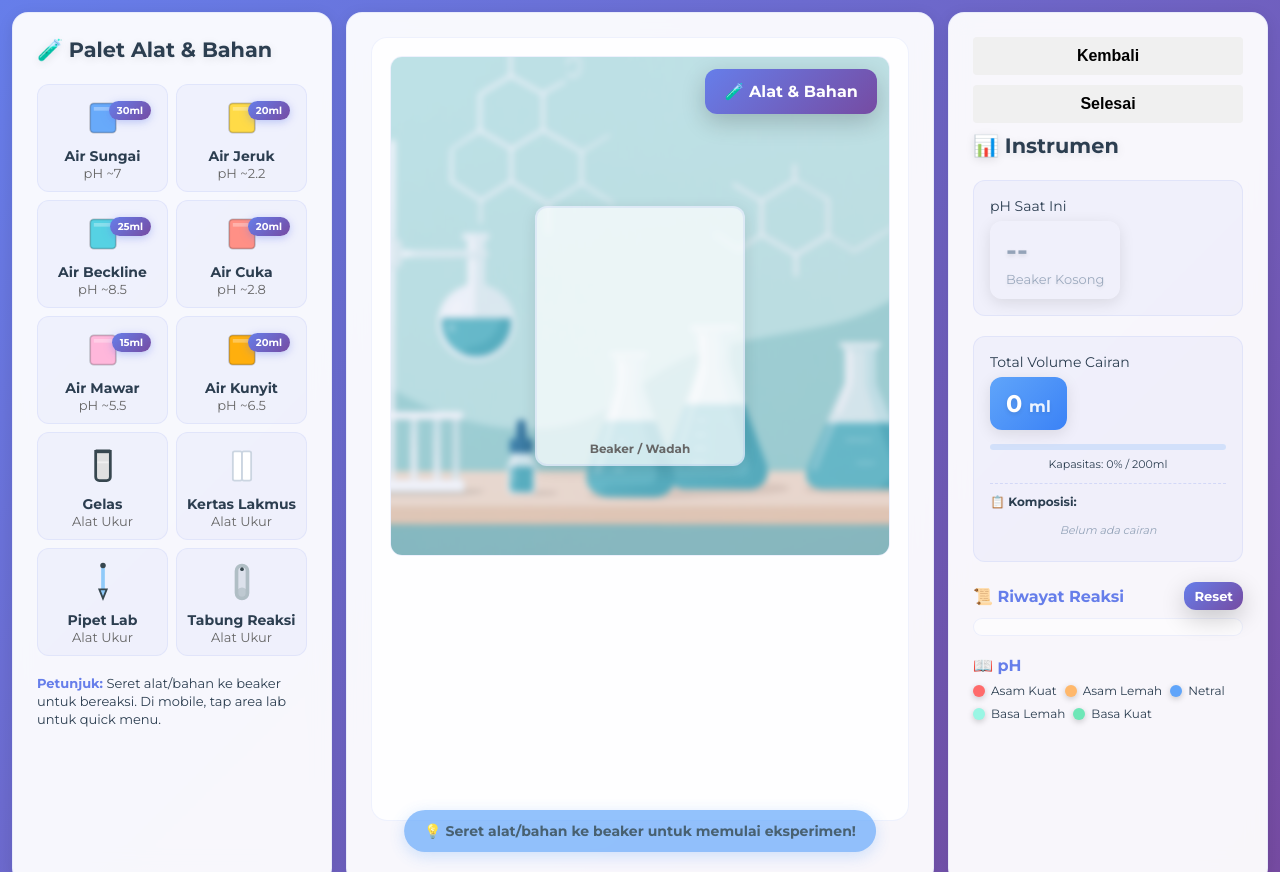
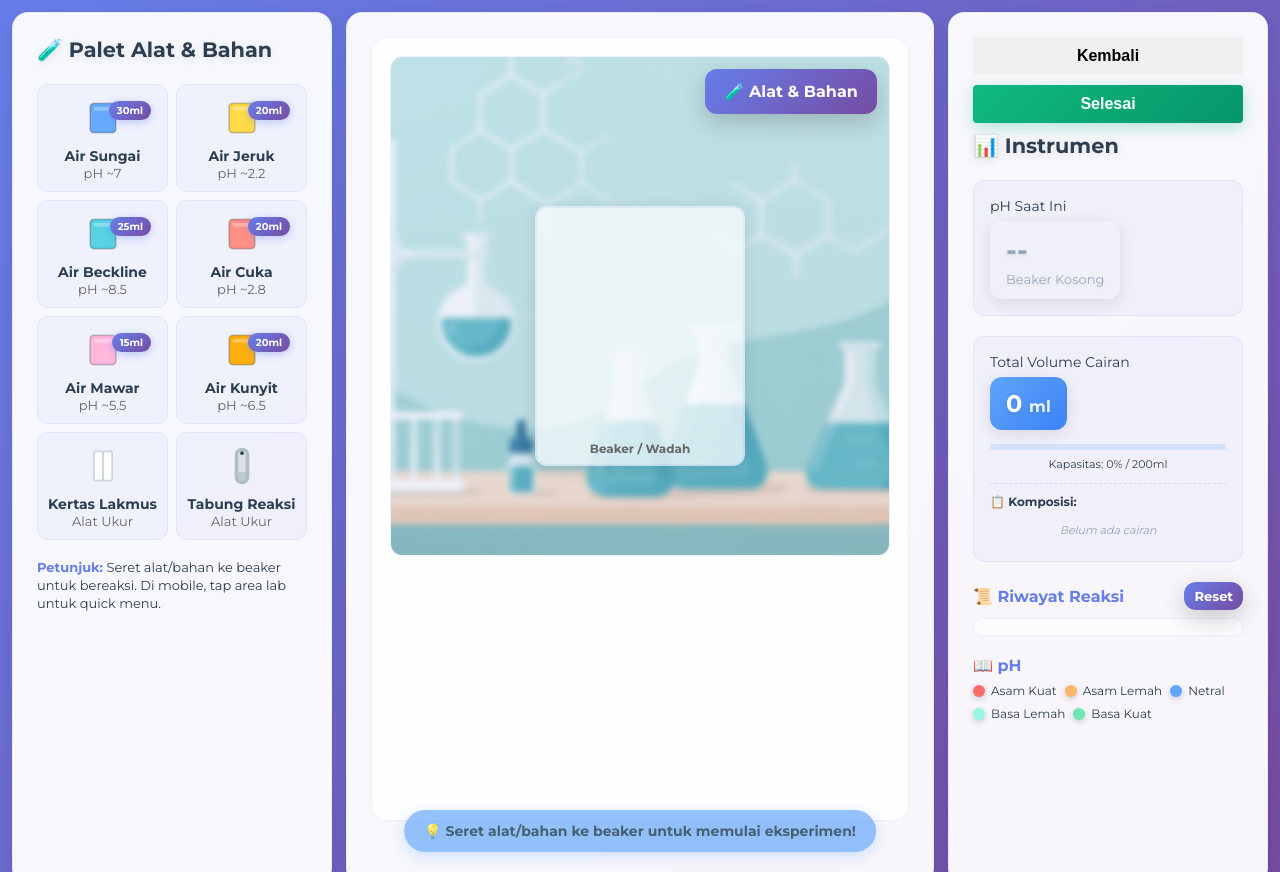
Before and after one commit to BintangPrasetyo95/edulab, a PHP site: page /praktikum.html in a window 1280 px wide. Run offline with PHP 8.4, Linux system fonts and the light colour scheme.

Commit message:
Remove Unnecessary tools, Post Test Button

```diff
--- a/assets/praktikum.css
+++ b/assets/praktikum.css
@@ -93,6 +93,17 @@ button {
 
 button:hover {
     background-color: #e0e0e0;
+}
+
+#selesaiBtn {
+    background: linear-gradient(135deg, #10b981, #059669);
+    color: white;
+    box-shadow: 0 4px 15px rgba(16, 185, 129, 0.3);
+}
+
+#selesaiBtn:hover {
+    background: linear-gradient(135deg, #059669, #047857);
+    box-shadow: 0 6px 20px rgba(16, 185, 129, 0.4);
 }
 
 .panel {
--- a/assets/praktikum.js
+++ b/assets/praktikum.js
@@ -9,9 +9,7 @@ const itemsData = [
     { id: 'turmeric', name: 'Air Kunyit', type: 'reagent', pH: 6.5, color: '#ffab00', vol: 20 },
 
     // ALAT (Tools)
-    { id: 'beaker', name: 'Gelas', type: 'tool', mode: 'container', color: '#e0e0e0' },
     { id: 'litmus', name: 'Kertas Lakmus', type: 'tool', mode: 'paper', color: '#ffffff' },
-    { id: 'pipette', name: 'Pipet Lab', type: 'tool', mode: 'pipette', color: '#90caf9' },
     { id: 'testtube', name: 'Tabung Reaksi', type: 'tool', mode: 'tube', color: '#b0bec5' },
 ];
 
@@ -74,24 +72,6 @@ function getIconSVG(item) {
         return `<svg width="44" height="44" viewBox="0 0 24 24">
       <rect x="7" y="4" width="5" height="16" rx="1" fill="#ffffff" stroke="#cbd5e1" stroke-width="1"/>
       <rect x="12" y="4" width="5" height="16" rx="1" fill="#ffffff" stroke="#cbd5e1" stroke-width="1"/>
-    </svg>`
-    }
-
-    // Icon untuk Gelas/Beaker
-    if (item.id === 'beaker') {
-        return `<svg width="44" height="44" viewBox="0 0 24 24">
-      <path d="M8 4h8v14a2 2 0 01-2 2h-4a2 2 0 01-2-2V4z" fill="${item.color}" stroke="#37474f" stroke-width="1.5"/>
-      <line x1="8" y1="4" x2="16" y2="4" stroke="#37474f" stroke-width="2"/>
-      <path d="M9 10h6" stroke="rgba(255,255,255,0.5)" stroke-width="1"/>
-    </svg>`
-    }
-
-    // Icon untuk Pipet
-    if (item.id === 'pipette') {
-        return `<svg width="44" height="44" viewBox="0 0 24 24">
-      <line x1="12" y1="3" x2="12" y2="16" stroke="${item.color}" stroke-width="2" stroke-linecap="round"/>
-      <circle cx="12" cy="3" r="1.5" fill="#37474f"/>
-      <path d="M10 16l2 5 2-5z" fill="${item.color}" stroke="#37474f" stroke-width="1"/>
     </svg>`
     }
 
@@ -315,45 +295,6 @@ function onDropIntoBeaker(item) {
 
         logEvent(`<span style="color:${color}">🧪</span> Kertas lakmus: <strong style="color:${color}">${result}</strong> (pH ${currentPH.toFixed(2)})`);
         flashMessage(`Kertas lakmus: ${result}`);
-
-    } else if (item.id === 'beaker') {
-        // Gelas: Buat wadah tambahan
-        if (document.querySelectorAll('.beaker').length >= 3) {
-            flashMessage('❌ Maksimal 3 beaker di bench!');
-            return;
-        }
-
-        const newBeaker = createExtraBeaker();
-        bench.appendChild(newBeaker);
-        logEvent(`<span style="color:#90caf9">🥤</span> <strong>Gelas baru</strong> ditambahkan ke bench`);
-        flashMessage('✔ Gelas baru siap digunakan!');
-
-    } else if (item.id === 'pipette') {
-        // Pipet: Transfer cairan
-        const currentPH = computePH(true);
-
-        if (currentPH === null) {
-            logEvent(`<span style="color:#94a3b8">⚠️</span> Pipet: <strong>Tidak ada cairan untuk ditransfer</strong>`);
-            flashMessage(`Beaker kosong - tidak ada yang bisa dipindahkan`);
-            return;
-        }
-
-        if (state.contents.length === 0) {
-            flashMessage('❌ Tidak ada cairan untuk ditransfer');
-            return;
-        }
-
-        // Ambil 5ml dari cairan terakhir
-        const lastContent = state.contents[state.contents.length - 1];
-        if (lastContent.vol > 5) {
-            lastContent.vol -= 5;
-            logEvent(`<span style="color:#90caf9">💧</span> Pipet: <strong>5ml ${itemsData.find(x => x.id === lastContent.id)?.name}</strong> ditransfer`);
-            flashMessage(`💧 5ml ditransfer dengan pipet`);
-            updateBeakerAppearance();
-            computePH();
-        } else {
-            flashMessage('❌ Volume terlalu sedikit untuk ditransfer');
-        }
 
     } else if (item.id === 'testtube') {
         // Tabung Reaksi: Uji skala kecil
@@ -762,64 +703,6 @@ function showHelpTooltip() {
     setTimeout(() => tooltip.remove(), 8000);
 }
 
-function createExtraBeaker() {
-    const newBeaker = document.createElement('div');
-    newBeaker.className = 'beaker';
-    newBeaker.style.position = 'absolute';
-    newBeaker.style.left = Math.random() * 60 + 20 + '%';
-    newBeaker.style.top = Math.random() * 40 + 30 + '%';
-    newBeaker.style.width = '150px';
-    newBeaker.style.height = '200px';
-    newBeaker.style.cursor = 'move';
-
-    newBeaker.innerHTML = `
-                <div class="liquid" style="background:transparent; height:0%"></div>
-                <div class="label">Gelas Ekstra</div>
-            `;
-
-    // Buat draggable untuk reposisi
-    makeBeakerDraggable(newBeaker);
-
-    return newBeaker;
-}
-
-// Fungsi untuk membuat beaker bisa di-drag
-function makeBeakerDraggable(beakerEl) {
-    let isDragging = false;
-    let offsetX, offsetY;
-
-    beakerEl.addEventListener('pointerdown', (e) => {
-        if (e.target === beakerEl || e.target.classList.contains('label')) {
-            isDragging = true;
-            const rect = beakerEl.getBoundingClientRect();
-            offsetX = e.clientX - rect.left;
-            offsetY = e.clientY - rect.top;
-            beakerEl.style.cursor = 'grabbing';
-        }
-    });
-
-    document.addEventListener('pointermove', (e) => {
-        if (!isDragging) return;
-        const benchRect = bench.getBoundingClientRect();
-        let newX = e.clientX - benchRect.left - offsetX;
-        let newY = e.clientY - benchRect.top - offsetY;
-
-        // Batas agar tidak keluar bench
-        newX = Math.max(0, Math.min(newX, benchRect.width - beakerEl.offsetWidth));
-        newY = Math.max(0, Math.min(newY, benchRect.height - beakerEl.offsetHeight));
-
-        beakerEl.style.left = newX + 'px';
-        beakerEl.style.top = newY + 'px';
-    });
-
-    document.addEventListener('pointerup', () => {
-        if (isDragging) {
-            isDragging = false;
-            beakerEl.style.cursor = 'move';
-        }
-    });
-}
-
 // Animasi tabung reaksi muncul
 function showTestTubeAnimation(pH) {
     const tube = document.createElement('div');
```
